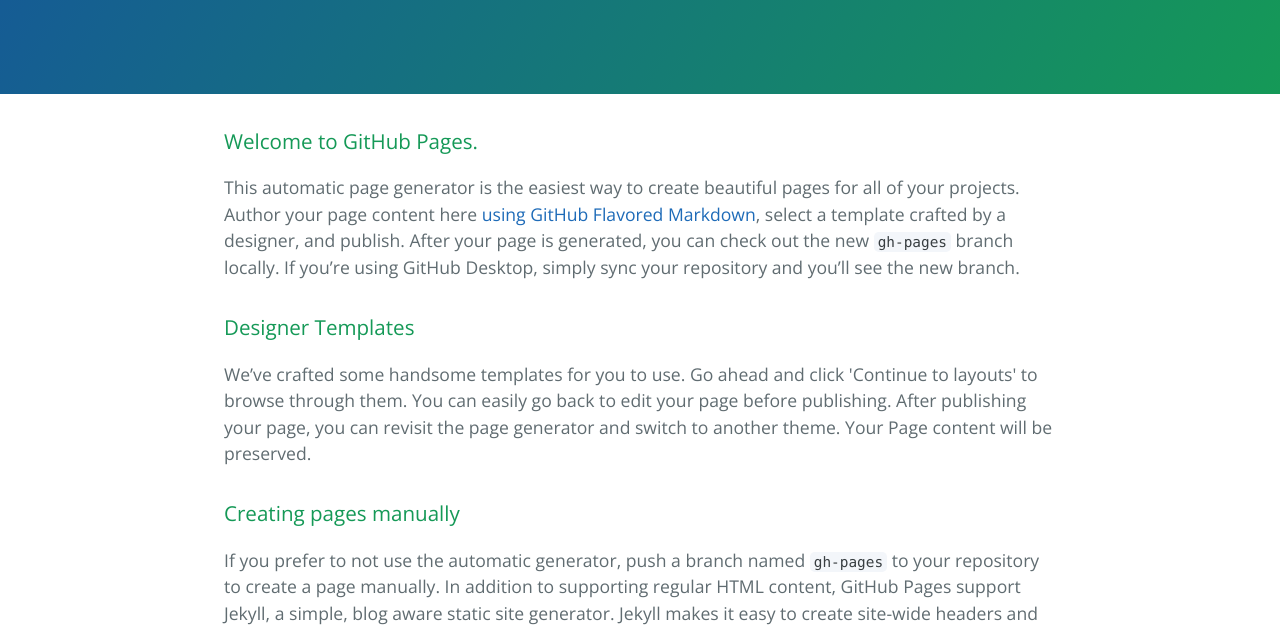
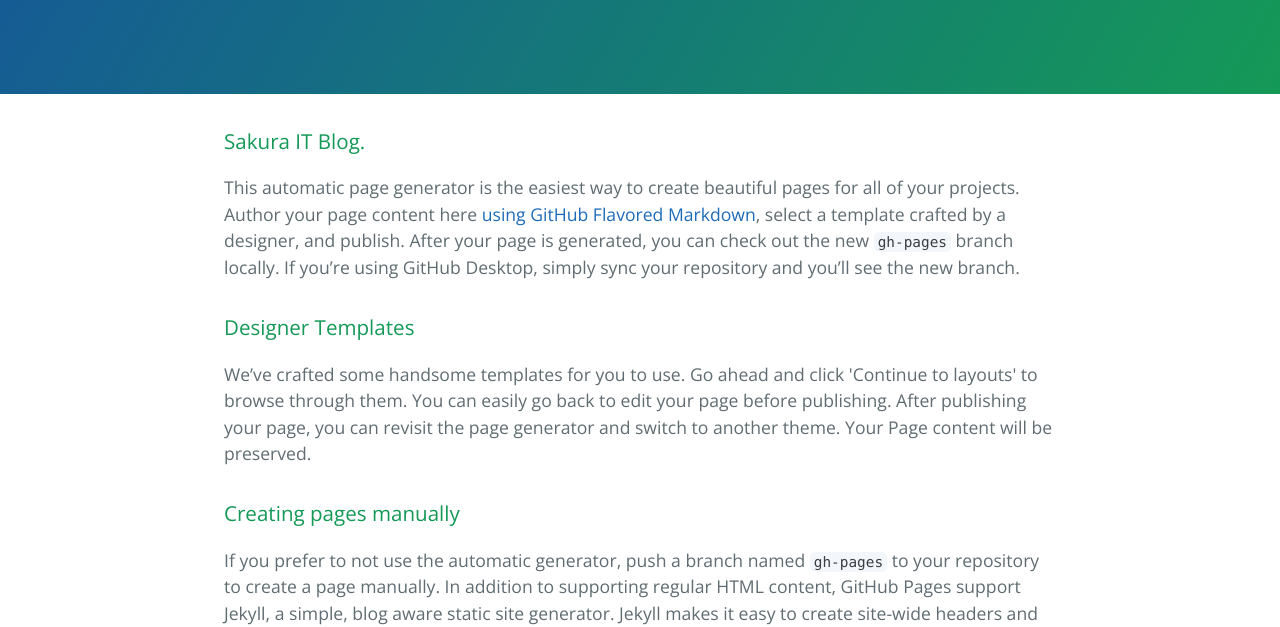
Before and after one commit to Sakurahub/Sakurahub.github.io, a plain HTML site: page index.html in a window 1280 px wide. Shown: the part 176-803 px from the top of the page. Drawn offline with nearby package versions, Linux system fonts and the light colour scheme.

Commit message:
Update index.html

```diff
--- a/index.html
+++ b/index.html
@@ -17,7 +17,7 @@
 
     <section class="main-content">
       <h3>
-<a id="Sakura IT Blog" class="anchor" href="https://sakurahub.github.io/sakuraitblog/" aria-hidden="true"><span aria-hidden="true" class="octicon octicon-link"></span></a>Welcome to GitHub Pages.</h3>
+<a id="Sakura IT Blog" class="anchor" href=‘https://sakurahub.github.io/sakuraitblog/’ aria-hidden="true"><span aria-hidden="true" class="octicon octicon-link"></span></a>Sakura IT Blog.</h3>
 
 <p>This automatic page generator is the easiest way to create beautiful pages for all of your projects. Author your page content here <a href="https://guides.github.com/features/mastering-markdown/">using GitHub Flavored Markdown</a>, select a template crafted by a designer, and publish. After your page is generated, you can check out the new <code>gh-pages</code> branch locally. If you’re using GitHub Desktop, simply sync your repository and you’ll see the new branch.</p>
 
```
